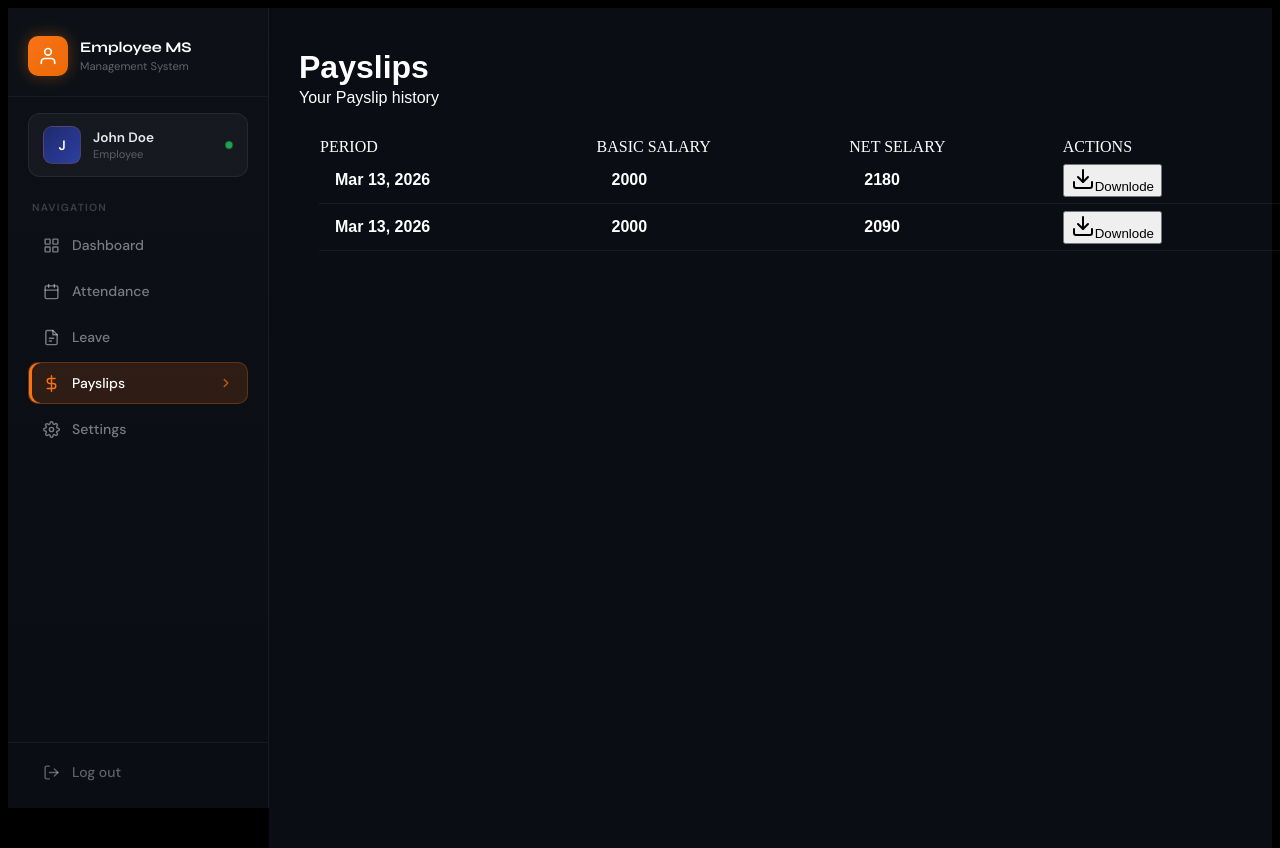
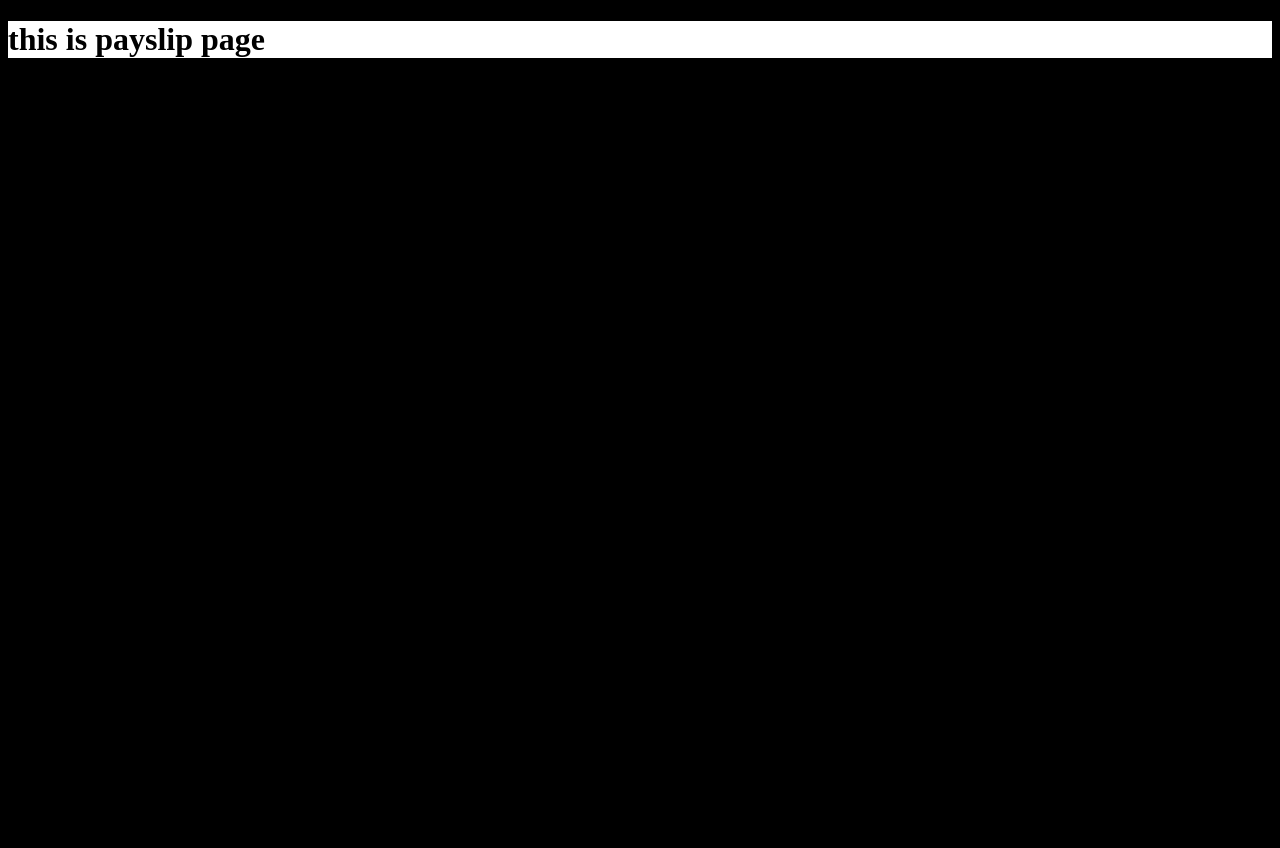
Before and after one commit to aniKet0753/Employee-Management-System, a Next.js app in the folder apps/web/: page /employe/payslip in a window 1280 px wide. After the commit the page ends 800 px from the top, so only its background shows below. Built offline with nearby package versions, Linux system fonts and the light colour scheme.

Commit message:
Temp printPayslip fro employee

```diff
--- a/apps/web/app/component/Payslips.tsx
+++ b/apps/web/app/component/Payslips.tsx
@@ -1,6 +1,7 @@
 "use client";
 import { Download } from "lucide-react";
 import {dummyPayslipData} from "../assets/assets"
+import { useRouter } from "next/navigation";
   const employeeIds = "69b41439f8a807df391d7b52"; // Replace with logged-in user's ID
 
 
@@ -13,6 +14,7 @@ const EmployeePyslip = dummyPayslipData.filter(
 
 console.log(EmployeePyslip );
 export default function Payslips() {
+  const router = useRouter()
 
 const formateDate = (data:string) =>{
   return new Date(data).toLocaleDateString("en-US",{
@@ -20,6 +22,12 @@ const formateDate = (data:string) =>{
     year:"numeric",
     day:"numeric"
   })
+}
+
+function printpayslip() {
+  setTimeout(() => {
+    router.push(`/employe/payslip/printpayslip/${employeeIds}`)
+  }, 1000);
 }
 
   return (
@@ -41,7 +49,7 @@ const formateDate = (data:string) =>{
               <td style={{padding:"14px 16px", fontWeight:600}}>{formateDate(payslips.createdAt)}</td>
               <td style={{padding:"14px 16px", fontWeight:600}}>{payslips.basicSalary}</td>
               <td style={{padding:"14px 16px", fontWeight:600}}>{payslips.netSalary}</td>
-              <td><button><Download />Downlode</button></td>
+              <td><button onClick={printpayslip} style={{display:"inline-flex", alignItems:"center", gap:"5px", fontSize:"12px", fontWeight:500, padding:"5px 12px", borderRadius:"6px", background:"transparent", border:"1px solid rgba(255,255,255,0.15)", color:"#d1d5db", cursor:"pointer"}}><Download style={{height:"13px", width:"13px", fontFamily:"sans-serif"}}/>Downlode</button></td>
             </tr>
           ))}
         </tbody>
--- /dev/null
+++ b/apps/web/app/employe/payslip/[...printpayslip]/page.tsx
@@ -0,0 +1,8 @@
+"use client";
+
+
+export default function printpayslip(){
+return <div>
+  <h1 style={{backgroundColor:"white"}}>this is payslip page</h1>
+</div>
+}
```
